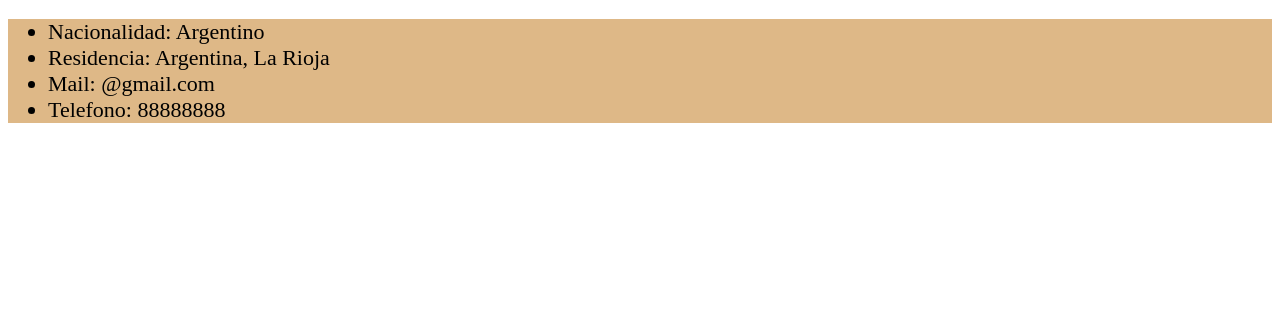
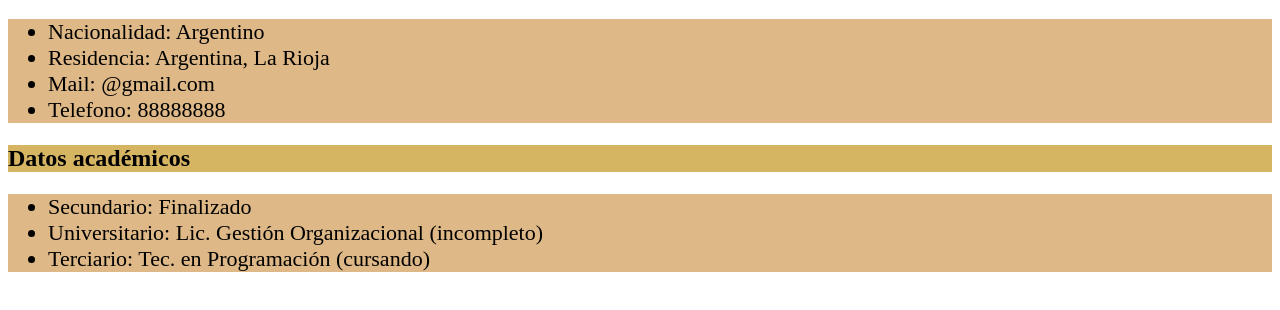
Before and after one commit to Brizuela-Matias/Brizuela-Matias.github.io, a plain HTML site: page index.html in a window 1280 px wide. Shown: the part 148-458 px from the top of the page. Drawn offline with Linux system fonts and the light colour scheme.

Commit message:
Agregada Lista de Datos Académicos

```diff
--- a/index.html
+++ b/index.html
@@ -17,5 +17,12 @@
             <li>Mail: @gmail.com </li>
             <li>Telefono: 88888888 </li>
         </ul>
+        <h2>Datos académicos</h2>
+        <ul>
+            <li>Secundario: Finalizado </li>
+            <li>Universitario: Lic. Gestión Organizacional (incompleto) </li>
+            <li>Terciario: Tec. en Programación (cursando) </li>
+        </ul>
+
     </body>
 </html>
```
